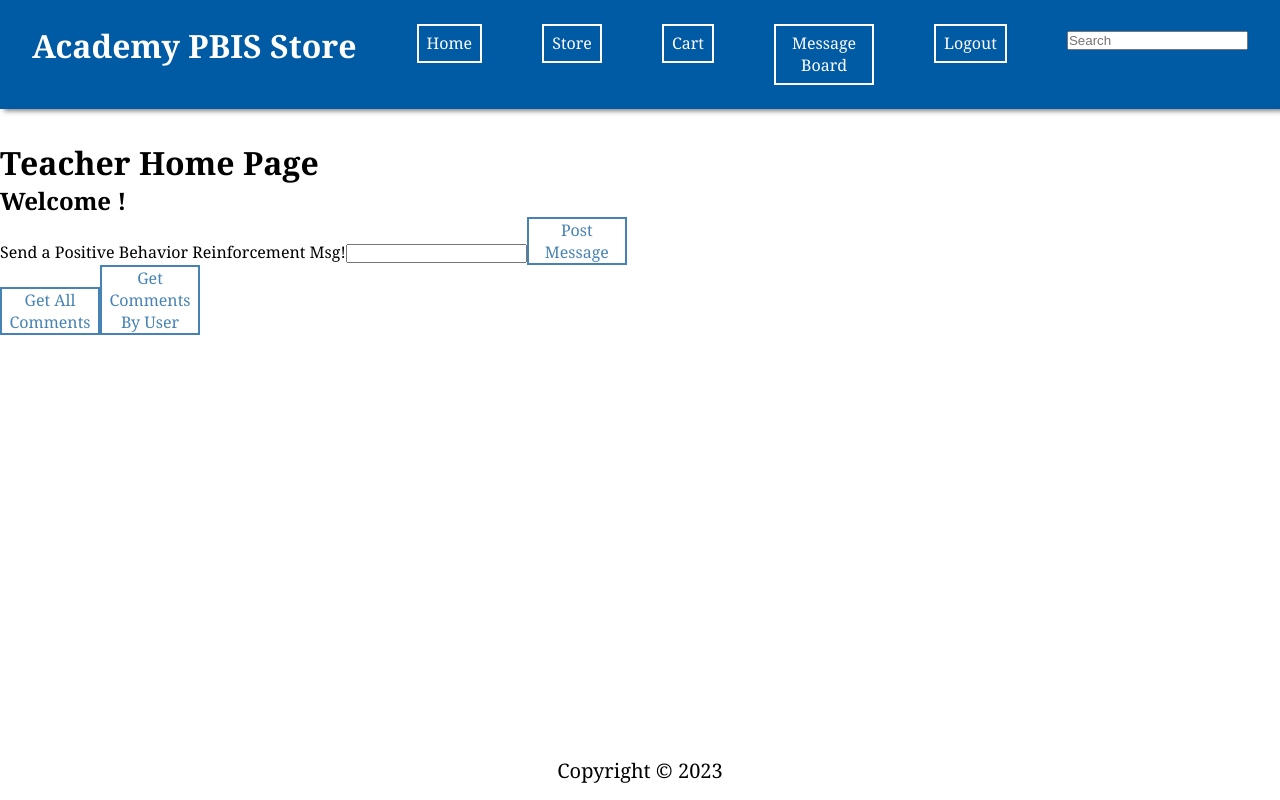
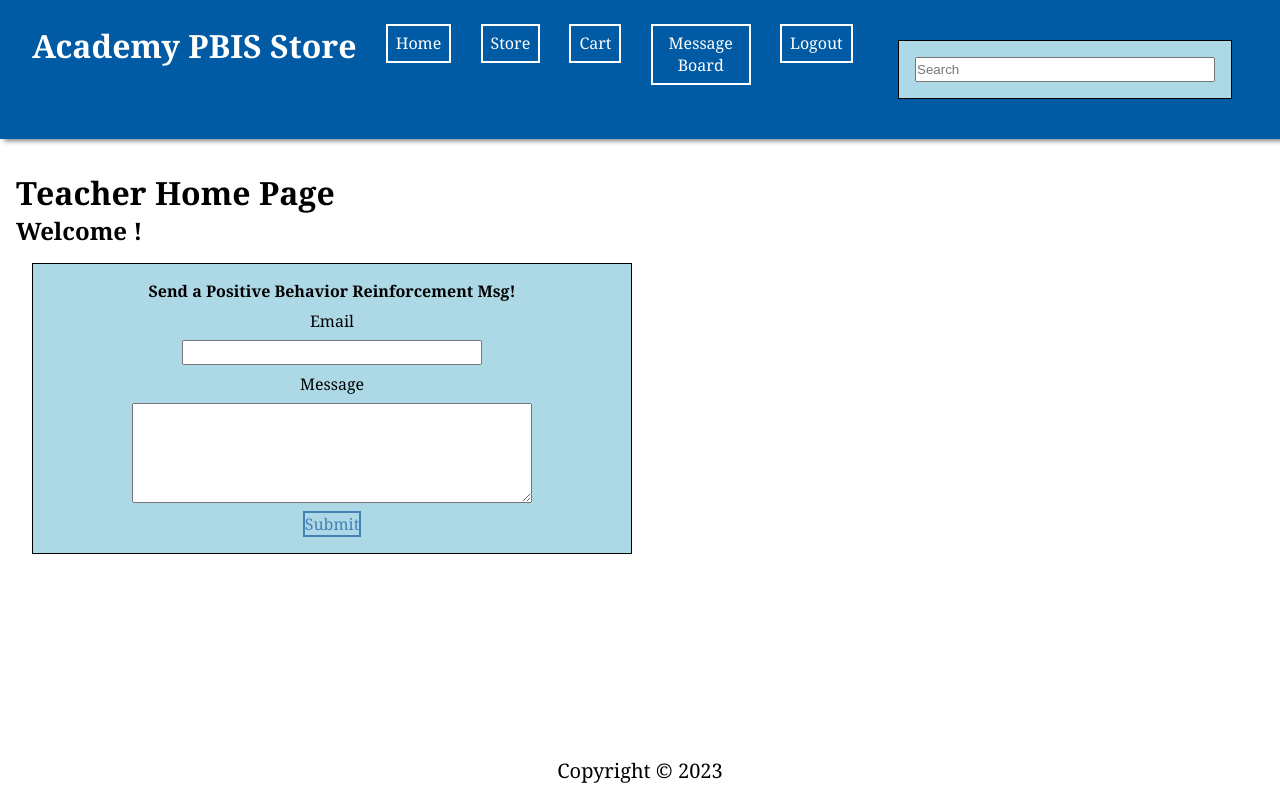
Before and after one commit to riveraxcheri/Capstone, a React (Create React App) app in the folder frontend/: page / in a window 1280 px wide. Built offline with nearby package versions, Linux system fonts and the light colour scheme; no server answers; sample sign-in values are in the browser's storage.

Commit message:
Changed Student and Teacher Pages to js files + Working on TeacherHome

```diff
--- a/frontend/src/App.js
+++ b/frontend/src/App.js
@@ -15,8 +15,8 @@ import Navbar from "./components/NavBar/NavBar";
 import Footer from "./components/Footer/Footer";
 import Cart from "./components/Cart/Cart";
 import SearchBar from "./components/SearchBar/SearchBar";
-import TeacherPage from "./pages/HomePage/TeacherPage";
-import StudentPage from "./pages/HomePage/StudentPage";
+import TeacherHome from "./pages/HomePage/TeacherHome";
+import StudentHome from "./pages/HomePage/StudentHome";
 
 // Util Imports
 import PrivateRoute from "./utils/PrivateRoute";
@@ -33,7 +33,7 @@ function App() {
           path="/"
           element={
             <PrivateRoute>
-              {user?.is_student === true ? <StudentPage /> : <TeacherPage />}
+              {user?.is_student === true ? <StudentHome /> : <TeacherHome />}
             </PrivateRoute>
           }
         />
--- /dev/null
+++ b/frontend/src/components/CommentForm/CommentForm.css
@@ -0,0 +1,21 @@
+form {
+    display: flex;
+    align-items: center;
+    flex-direction: column;
+    max-width: 600px;
+    padding: 1rem 1rem;
+    margin: 1rem 1rem;
+    gap: 0.5rem;
+    border: 1px solid black;
+    background-color: lightblue;
+}
+
+form input{
+    height: 25px;
+    width: 300px;
+}
+
+form textarea {
+    height: 100px;
+    width: 400px;
+}
--- a/frontend/src/components/CommentForm/CommentForm.jsx
+++ b/frontend/src/components/CommentForm/CommentForm.jsx
@@ -1,27 +1,44 @@
 import React, { useState, useEffect } from 'react';
 import useCustomForm from '../../hooks/useCustomForm';
+import "./CommentForm.css"
 
 //onSubmit reset?
+//addComment function
 
-const CommentForm = ({addComment, getAllComments}) => {
-    const [userMsg, setUserMsg] = useState("");
-    const [date, setDate] = useState("")
+
+const CommentForm = ({addComment}) => {
+    const [message, setMessage] = useState("");
+
     const [formData, handleSubmit, handleInputChange, reset] = useCustomForm(
-        userMsg,
-        setUserMsg
+        message,
+        setMessage
     );
+
+
     return (
-        <div className='comment_container'>
+        <div className='comment-container'>
             <form className='comment_form' onSubmit={handleSubmit}>
-                <lable>
+                <h4>
                     Send a Positive Behavior Reinforcement Msg!
-                    <input type='text'
-                    name='userMsg'
-                    value={formData.userMsg}
-                    onChange={handleInputChange}/>
-                </lable>
-                <button onClick={addComment(setUserMsg, setDate).then(getAllComments())}>
-                    Post Message
+                    </h4>
+                    <label htmlFor='email'
+                    placeholder='Email'>
+                        Email
+                    </label>
+                    <input type='email'
+                    name='email'/>
+                    <label htmlFor='message'
+                    placeholder='message'>
+                        Message
+                    </label>
+                    <textarea
+                    name='message'
+                    rows="4"
+                    columns= "50"
+                    value={formData.message}
+                    onChange={handleInputChange}></textarea>
+                <button type='submit'>
+                    Submit
                 </button>
                 </form>
 
@@ -32,3 +49,4 @@ const CommentForm = ({addComment, getAllComments}) => {
 
 export default CommentForm;
 // {addComment, getComments}
+//onClick={addComment(setUserMsg).then(getAllComments())}
--- /dev/null
+++ b/frontend/src/pages/HomePage/StudentHome.js
@@ -0,0 +1,61 @@
+import React, { useState, useEffect } from 'react';
+import axios from 'axios';
+import useAuth from '../../hooks/useAuth';
+
+
+
+const StudentHome = () => {
+    const [user, token] = useAuth();
+    const [qrCodes, setQrCodes] = useState([]);
+    // const [userId, setUserId] = useState("");
+
+    useEffect(() => {
+      const qrCodesGenerator = async () => {
+        try {
+          let response = await axios.get(
+            "https://api.qrserver.com/v1/create-qr-code/?size=150x150&data=example", {
+            headers: {
+              Authorization: "Bearer " + token,
+            },
+          });
+
+          setQrCodes(response.data);
+        } catch (error) {
+          console.log(error.response.data);
+        }
+      };
+      qrCodesGenerator();
+    }, [token]);
+    return (
+        <div>
+            <h1>Student Home Page</h1>
+            <h2>Welcome {user.username}!</h2>
+            <p>Points Total: {user.points}</p>
+            <button>Get QR Code</button>
+        </div>
+     );
+}
+
+export default StudentHome;
+
+/* <button onClick={qrCodesGenerator}>Get my QR Code</button>
+const [user, token] = useAuth();
+const [qrCodes, setQrCodes] = useState([]);
+
+useEffect(() => {
+  const qrCodesGenerator = async () => {
+    try {
+      let response = await axios.get(
+        `https://api.qrserver.com/v1/create-qr-code/?size=150x150&data=${user.id}`, {
+        headers: {
+          Authorization: "Bearer " + token,
+        },
+      });
+
+      setQrCodes(response.data);
+    } catch (error) {
+      console.log(error.response.data);
+    }
+  };
+  qrCodesGenerator();
+}, [token]); */
--- a/frontend/src/pages/HomePage/StudentPage.jsx
+++ /dev/null
@@ -1,41 +0,0 @@
-import React from 'react';
-import useAuth from '../../hooks/useAuth';
-
-
-
-const StudentPage = () => {
-    const [user, token] = useAuth();
-
-    return (
-        <div>
-            <h1>Student Home Page</h1>
-            <h2>Welcome {user.username}!</h2>
-            <p>Points Total: {user.points}</p>
-            <button >Get QR Code</button>
-        </div>
-     );
-}
-
-export default StudentPage;
-
-{/* <button onClick={qrCodesGenerator}>Get my QR Code</button>
-const [user, token] = useAuth();
-const [qrCodes, setQrCodes] = useState([]);
-
-useEffect(() => {
-  const qrCodesGenerator = async () => {
-    try {
-      let response = await axios.get(
-        `https://api.qrserver.com/v1/create-qr-code/?size=150x150&data=${user.id}`, {
-        headers: {
-          Authorization: "Bearer " + token,
-        },
-      });
-
-      setQrCodes(response.data);
-    } catch (error) {
-      console.log(error.response.data);
-    }
-  };
-  qrCodesGenerator();
-}, [token]); */}
--- /dev/null
+++ b/frontend/src/pages/HomePage/TeacherHome.css
@@ -0,0 +1,6 @@
+.teacher-home {
+    display: flex;
+    flex-direction: column;
+    justify-content: center;
+    margin: 1rem 1rem;
+}
--- /dev/null
+++ b/frontend/src/pages/HomePage/TeacherHome.js
@@ -0,0 +1,85 @@
+//Components Imports
+import CommentForm from "../../components/CommentForm/CommentForm";
+//General Imports
+import useAuth from "../../hooks/useAuth";
+import React, { useState, useEffect } from "react";
+import axios from "axios";
+import "./TeacherHome.css"
+
+const TeacherHome = () => {
+  const [user, token] = useAuth();
+  const [comment, setComment] = useState([]);
+
+  useEffect(() => {
+    console.log("Hello World");
+  }, []);
+
+  //Functions
+  //GET All Comments
+//   async function getAllComments() {
+//     try {
+//       const response = await axios.get(
+//         "http://127.0.0.1:8000/api/comments/all/",
+//         {
+//           headers: {
+//             Authorization: "Bearer " + token,
+//           },
+//         }
+//       );
+//       console.log(response.data);
+//       setComment(response.data);
+//     } catch (error) {
+//       console.log(error.response.data);
+//     }
+//   };
+  //GET Comments by User
+  // async function getUserComments(){
+  //     const response = await axios.get(`http://127.0.0.1:8000/api/comments/${user.user_id}/`,{
+  //         headers: {
+  //           Authorization: "Bearer " + token,
+  //         },
+  //       });
+  //     console.log(response.data);
+  //     setComment(response.data);
+  // }
+  //POST New Comment
+  async function addComment(newComment) {
+    const response = await axios.post(
+      "http://127.0.0.1:8000/api/comments/",
+      newComment,
+      {
+        headers: {
+          Authorization: "Bearer " + token,
+        },
+      }
+    );
+    if (response.status === 204) {
+      console.log("Comment Added!");
+    //   getAllComments();
+    }
+  };
+  return (
+    <div className="teacher-home">
+      <h1>Teacher Home Page</h1>
+      <h2>Welcome {user.first_name}!</h2>
+      <CommentForm
+        comment={comment}
+        addComment={addComment}
+      />
+    </div>
+  );
+};
+
+export default TeacherHome;
+
+  /* <button onClick={() => getAllComments()}>Get All Comments</button>
+<button onClick={() => getUserComments(user.user_id)}>Get Comments By User</button> */
+
+
+//Get All Users List
+//http://127.0.0.1:8000/api/auth/users/
+//Get All Teachers List
+//http://127.0.0.1:8000/api/auth/teachers/
+//Get Teacher By ID
+//`http://127.0.0.1:8000/api/auth/teachers/${user.id}/`
+//To use to customise the Teacher Page
--- a/frontend/src/pages/HomePage/TeacherPage.jsx
+++ /dev/null
@@ -1,54 +0,0 @@
-import CommentForm from "../../components/CommentForm/CommentForm";
-import useAuth from "../../hooks/useAuth";
-import React, { useState } from 'react';
-import axios from "axios";
-
-
-const TeacherPage = () => {
-    const [user, token] = useAuth();
-    const [comment, setComment] = useState();
-
-    //GET All Comments
-    async function getAllComments(){
-        const response = await axios.get("http://127.0.0.1:8000/api/comments/all/");
-        console.log(response.data);
-        setComment(response.data);
-    }
-    //GET Comments by User
-    async function getUserComments(){
-        const response = await axios.get(`"http://127.0.0.1:8000/api/comments/${user.id}/"`);
-        console.log(response.data);
-        setComment(response.data);
-    }
-    //POST New Comment
-    async function addComment(newComment) {
-        const response = await axios.post("http://127.0.0.1:8000/api/comments/", newComment);
-        if (response.status === 204) {
-            console.log ("Comment Added!");
-            getAllComments()
-        }
-    }
-    return (
-        <div>
-            <h1>Teacher Home Page</h1>
-            <h2>Welcome {user.first_name}!</h2>
-            <CommentForm
-                comment={comment}
-                addComment={addComment}
-                getAllComments={getAllComments}
-            />
-            <button onClick={() => getAllComments()}>Get All Comments</button>
-            <button onClick={() => getUserComments(user.id)}>Get Comments By User</button>
-
-        </div> );
-}
-
-export default TeacherPage;
-
-//Get All Users List
-//http://127.0.0.1:8000/api/auth/users/
-//Get All Teachers List
-//http://127.0.0.1:8000/api/auth/teachers/
-//Get Teacher By ID
-//`http://127.0.0.1:8000/api/auth/teachers/${user.id}/`
-    //To use to customise the Teacher Page
```
Also changed, not shown: frontend/src/components/Comment/Comment.jsx (+5 -3 lines), frontend/src/pages/HomePage/StudentHome.css (added), frontend/src/pages/HomePage/StudentPage.css (deleted), frontend/src/pages/HomePage/TeacherPage.css (deleted).
